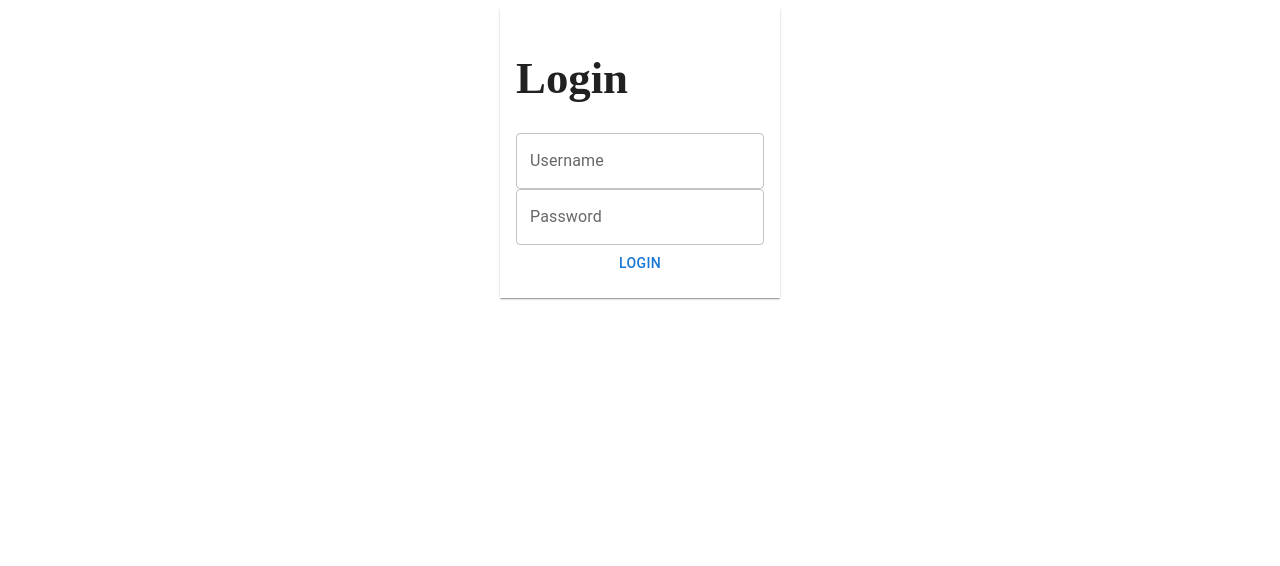
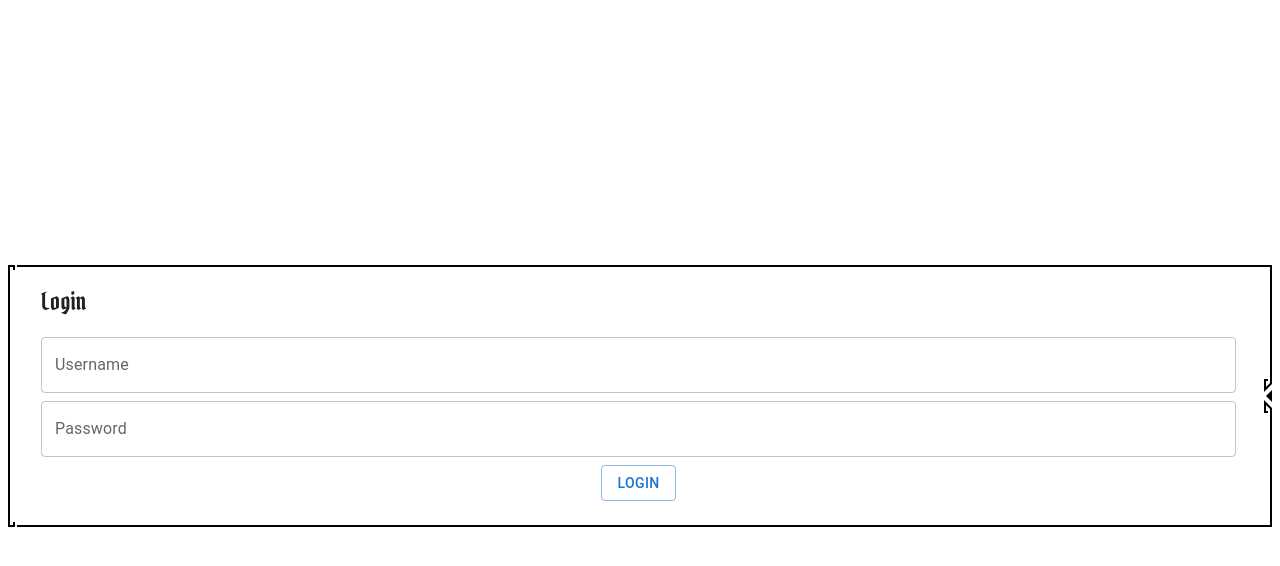
Before and after one commit to Rahien/outpost, a React (Vite) app in the folder packages/outpost-client/: page /login in a window 1280 px wide. Shown: the top 566 px of the page. Built offline with nearby package versions, Linux system fonts and the light colour scheme.

Commit message:
allow logout, buttons and modals minimal styling

```diff
--- a/packages/outpost-client/src/components/characterSheet.tsx
+++ b/packages/outpost-client/src/components/characterSheet.tsx
@@ -29,10 +29,17 @@ const DeletingCharacter = ({
   const [verifyName, setVerifyName] = useState<string>("");
   return (
     <Dialog open={true} onClose={onClose}>
-      <h3>Are you sure you want to delete {character.name}?</h3>
-      <p>To delete the character, type the character name below:</p>
+      <div css={{ padding: spacing.small, paddingBottom: 0 }}>
+        <Card>
+          <div css={{ padding: spacing.small }}>
+            <Title title="Are you sure?" />
+            <p>
+              To delete the character, type the character name "{character.name}
+              " below:
+            </p>
             <TextField
               value={verifyName}
+              css={{ width: "100%" }}
               label="Character Name To Delete"
               onChange={(e) => setVerifyName(e.currentTarget.value)}
               onKeyDown={(e) => {
@@ -41,7 +48,13 @@ const DeletingCharacter = ({
                 }
               }}
             />
-      <div>
+            <div
+              css={{
+                marginTop: spacing.medium,
+                display: "flex",
+                justifyContent: "center",
+              }}
+            >
               <Button
                 variant="outlined"
                 color="error"
@@ -50,7 +63,16 @@ const DeletingCharacter = ({
               >
                 Delete
               </Button>
-        <Button>Cancel</Button>
+              <Button
+                variant="outlined"
+                css={{ marginLeft: spacing.small }}
+                onClick={onClose}
+              >
+                Cancel
+              </Button>
+            </div>
+          </div>
+        </Card>
       </div>
     </Dialog>
   );
--- a/packages/outpost-client/src/components/characters.tsx
+++ b/packages/outpost-client/src/components/characters.tsx
@@ -12,6 +12,7 @@ import { Character } from "../types";
 import axios from "axios";
 import { Card } from "./card";
 import { VerticalSeparator } from "./verticalSeparator";
+import { spacing } from "../tokens";
 
 const CharacterListItem = ({ character }: { character: Character }) => {
   const navigate = useNavigate();
@@ -72,7 +73,25 @@ export const Characters = () => {
           return <CharacterListItem character={character} key={character.id} />;
         })}
       </div>
-      <Button onClick={() => createNewCharacter()}>Create New</Button>
+      <div
+        css={{
+          marginTop: spacing.medium,
+          display: "flex",
+          alignItems: "center",
+          justifyContent: "center",
+        }}
+      >
+        <Button onClick={() => navigate("/logout")} variant="outlined">
+          Log out
+        </Button>
+        <Button
+          onClick={() => createNewCharacter()}
+          variant="outlined"
+          css={{ marginLeft: spacing.small }}
+        >
+          Create New
+        </Button>
+      </div>
     </>
   );
 };
--- a/packages/outpost-client/src/login.tsx
+++ b/packages/outpost-client/src/login.tsx
@@ -1,9 +1,11 @@
-import { Button, Card, TextField } from "@mui/material";
+import { Button, TextField } from "@mui/material";
 import { useState } from "react";
 import { spacing } from "./tokens";
 import { useUserStore } from "./userStore";
 import axios from "axios";
 import { useNavigate } from "react-router-dom";
+import { Title } from "./components/Title";
+import { Card } from "./components/card";
 
 export const Login = () => {
   const navigate = useNavigate();
@@ -35,14 +37,27 @@ export const Login = () => {
   };
 
   return (
-    <Card css={{ padding: spacing.medium }}>
-      <h1>Login</h1>
+    <div
+      css={{
+        height: "100%",
+        width: "100%",
+        display: "flex",
+        alignItems: "center",
+        justifyContent: "center",
+        "> div > div:nth-of-type(2)": {
+          padding: spacing.large,
+        },
+      }}
+    >
+      <Card>
+        <Title title="Login" />
 
         <div
           css={{
             display: "flex",
             flexDirection: "column",
-          "> *": { marginBottom: spacing.small },
+            marginTop: spacing.large,
+            "> div.MuiTextField-root": { marginBottom: spacing.small },
           }}
         >
           <TextField
@@ -62,8 +77,19 @@ export const Login = () => {
             }}
           />
 
-        <Button onClick={login}>Login</Button>
+          <div
+            css={{
+              display: "flex",
+              alignItems: "center",
+              justifyContent: "center",
+            }}
+          >
+            <Button onClick={login} variant="outlined">
+              Login
+            </Button>
+          </div>
         </div>
       </Card>
+    </div>
   );
 };
--- /dev/null
+++ b/packages/outpost-client/src/logout.tsx
@@ -0,0 +1,25 @@
+import axios from "axios";
+import { useNavigate } from "react-router-dom";
+import { useUserStore } from "./userStore";
+import { useEffect } from "react";
+import { useLocalStorage } from "usehooks-ts";
+
+export const Logout = () => {
+  const navigate = useNavigate();
+  const { setToken } = useUserStore(({ setToken }) => ({ setToken }));
+  const [refreshFromStorage, setRefreshFromStorage] = useLocalStorage(
+    "refresh",
+    ""
+  );
+  const [tokenFromStorage, setTokenFromStorage] = useLocalStorage("token", "");
+
+  useEffect(() => {
+    axios.defaults.headers.common["Authorization"] = "";
+    setToken("", "");
+    setTokenFromStorage("");
+    setRefreshFromStorage("");
+    navigate("/");
+  }, []);
+
+  return null;
+};
--- a/packages/outpost-client/src/main.tsx
+++ b/packages/outpost-client/src/main.tsx
@@ -10,6 +10,7 @@ import axios from "axios";
 import { Characters } from "./components/characters";
 import { useLocalStorage } from "usehooks-ts";
 import "./assets/PirataOne-Gloomhaven.ttf";
+import { Logout } from "./logout";
 
 const withAuthentication = (Component: React.ComponentType) => (props: any) => {
   const { token, initialized } = useUserStore();
@@ -38,6 +39,10 @@ const router = createBrowserRouter([
   {
     path: "/login",
     element: <Login />,
+  },
+  {
+    path: "/logout",
+    element: <Logout />,
   },
   {
     path: "*",
```
Lines whose indentation alone changed are shown as unchanged.
